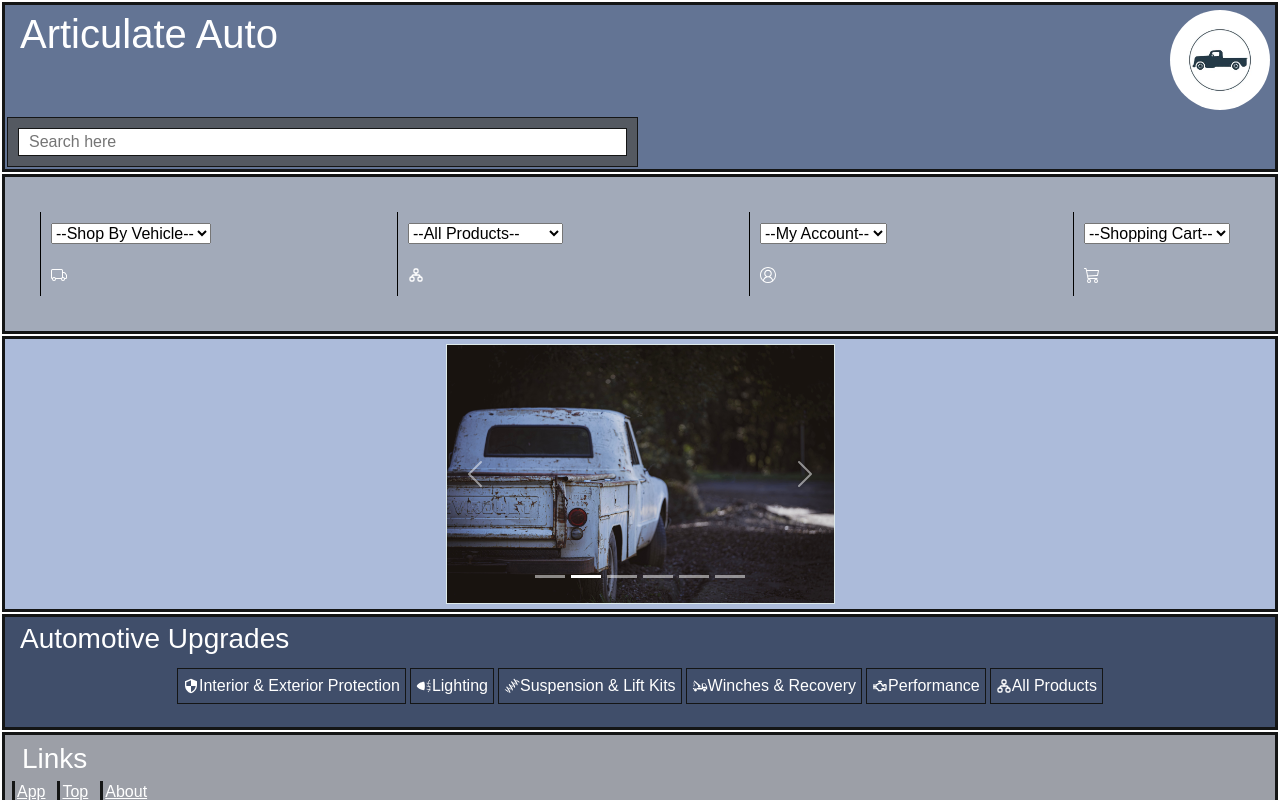
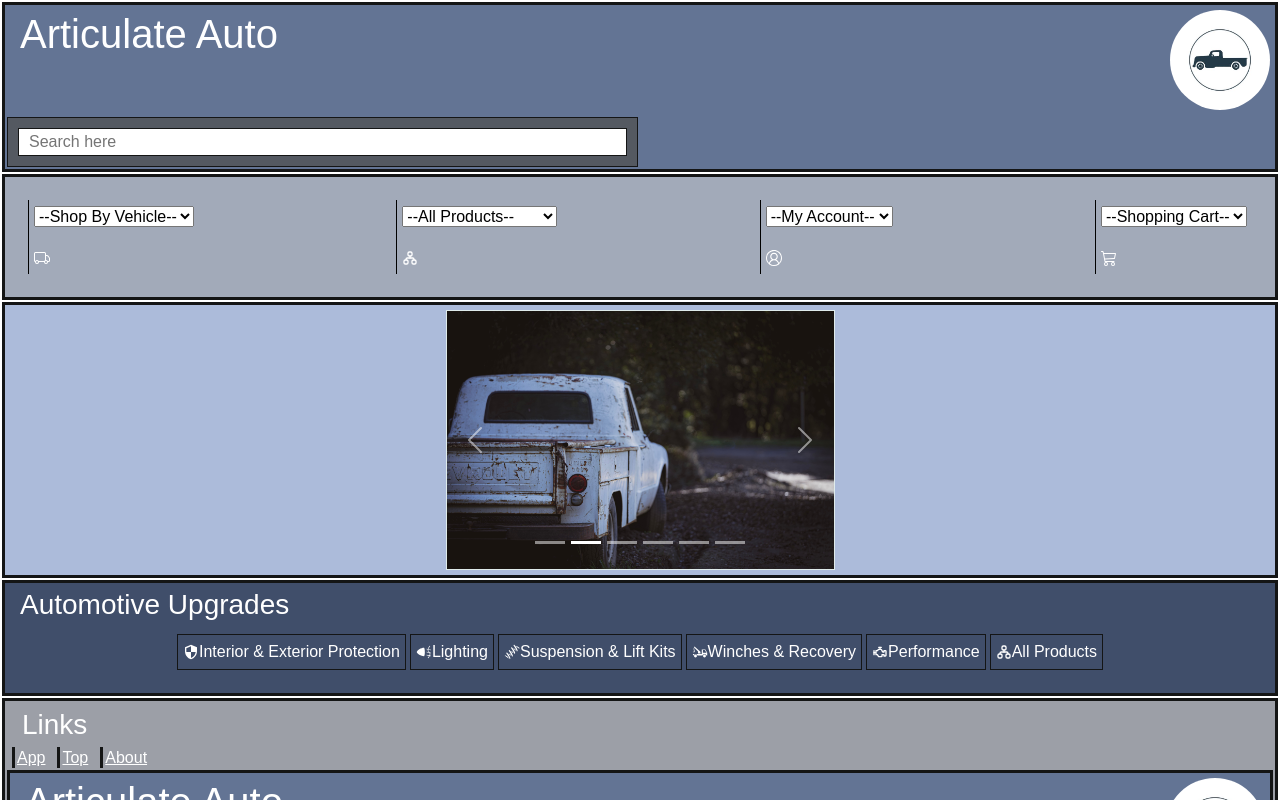
Before and after one commit to austincomstock/articulateauto, a React (Create React App) app: page /top in a window 1280 px wide. Shown: the top 800 px of the page. Built offline with nearby package versions, Linux system fonts and the light colour scheme.

Commit message:
Updated style and removed unused styling

```diff
--- a/src/components/Navigation/Navigation.css
+++ b/src/components/Navigation/Navigation.css
@@ -2,7 +2,6 @@
     background-color: #a2aab9;
     border: solid #141515;
     margin-bottom: 2px;
-    /* min-height: 40vh; */
 }
 
 
@@ -14,15 +13,13 @@
     flex-wrap: wrap;
     justify-content: space-between;
     list-style: none;
-    margin: 5px;
+    margin: 3px;
     color: white;
-    padding: 30px;
-    /* border: solid #141515; */
+    padding: 20px;
 
 }
 
 .NavyLI {
     border-left: 1px solid black;
-    /* border: 1px solid black; */
-    padding: 10px;
+    padding: 5px;
 }
--- a/src/components/Search/Search.css
+++ b/src/components/Search/Search.css
@@ -1,10 +1,8 @@
 .Search1 {
     display: flex;
     flex-direction: column;
-    /* align-self: flex-end; */
     background-color: #545961;
     border: thin solid #141515;
-    /* margin-bottom: 2px; */
     margin: 2px;
 }
 
--- a/src/components/Top/Top.css
+++ b/src/components/Top/Top.css
@@ -1,7 +1,5 @@
 
 .Topz {
-    /* display: flex;
-    flex-direction: column; */
     display: grid;
     grid-template-columns: repeat(2, 1fr);
     background-color: #637494;
--- a/src/components/VisualMedia/VisualMedia.css
+++ b/src/components/VisualMedia/VisualMedia.css
@@ -8,7 +8,6 @@
     border: solid #141515;
     margin-bottom: 2px;
     padding: 5px;
-    /* min-height: 40vh; */
     }
 
 
```
